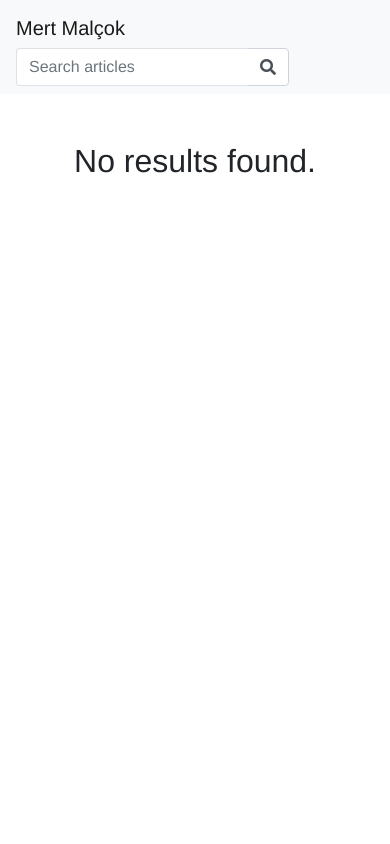
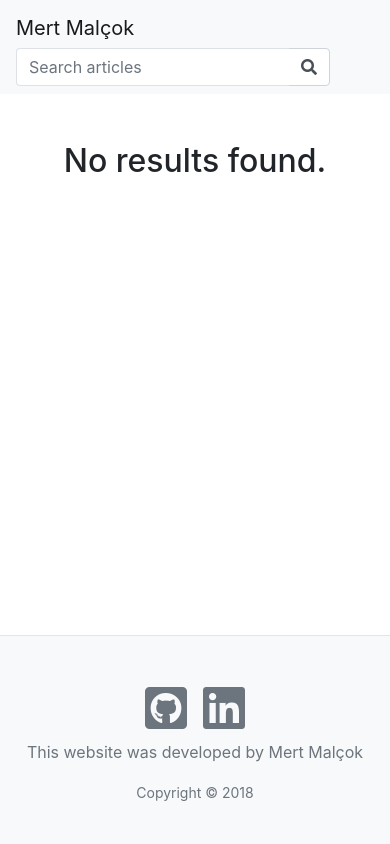
Before and after one commit to mrtmrtmlck/personal_blog, a Django app: page /blog/ in a window 390 px wide. Run offline with Django 3.2, Linux system fonts and the light colour scheme; data that the repository does not hold is empty; some libraries are stand-ins or nearby versions.

Commit message:
Add footer.

```diff
--- a/blog/static/app/css/style.css
+++ b/blog/static/app/css/style.css
@@ -1,19 +1,21 @@
-html, body {
-    font-family: 'freight-sans-pro', 'Helvetica', 'Avenir', 'Arial', sans-serif;
+body {
+    display: flex;
+    flex-direction: column;
+    min-height: 100vh;
 }
 
-a, u {
+footer a {
+    color: #6c757d;
     text-decoration: none !important;
 }
 
-ul {
-    list-style: none;
+footer a:hover {
+    color: rgba(0, 0, 0, .7);
 }
 
 .label-link:hover {
     background-color: #dfe0e1;
     color: #6c757d;
-    line-break: normal;
 }
 
 .navbar-search-input:focus {
@@ -22,13 +24,17 @@
 
 .bio {
     font-size: 30px;
-    font-weight: 100;
-}
-
-.social-link {
-    color: #343a40;
+    font-weight: lighter;
 }
 
 .card-link, .card-link:hover {
     color: inherit;
 }
+
+.blog-footer {
+    padding: 2.5rem 0;
+    text-align: center;
+    background-color: #f8f9fa;
+    border-top: .05rem solid #e5e5e5;
+    margin-top: auto;
+}
--- a/blog/templates/blog/base.html
+++ b/blog/templates/blog/base.html
@@ -58,7 +58,7 @@
             <div class="d-flex bd-highlight mb-3">
                 <div class="mr-auto p-2 bd-highlight">
                     {% if page_obj.has_previous %}
-                        <a class="btn btn-lg btn-outline-warning btn-outline-darkorange"
+                        <a class="btn btn-lg btn-outline-secondary"
                            href="{{ request.path }}?page={{ page_obj.previous_page_number }}">
                             <i class="fas fa-arrow-left"></i> Newer
                         </a>
@@ -66,7 +66,7 @@
                 </div>
                 <div class="p-2 bd-highlight">
                     {% if page_obj.has_next %}
-                        <a class="btn btn-lg btn-outline-warning btn-outline-darkorange"
+                        <a class="btn btn-lg btn-outline-secondary"
                            href="{{ request.path }}?page={{ page_obj.next_page_number }}">
                             Older <i class="fas fa-arrow-right"></i>
                         </a>
@@ -76,5 +76,27 @@
         </div>
     {% endif %}
 </main>
+<footer class="blog-footer">
+    <div class="d-flex justify-content-center">
+        <div class="p-2 bd-highlight">
+            <a href="https://github.com/mrtmrtmlck">
+                <i class="fab fa-github-square fa-3x"></i>
+            </a>
+        </div>
+        <div class="p-2 bd-highlight">
+            <a href="https://www.linkedin.com/in/mert-murat-malcok">
+                <i class="fab fa-linkedin fa-3x"></i>
+            </a>
+        </div>
+    </div>
+    <div class="text-muted">
+        <p>
+            This website was developed by <a href="{% url 'about' %}">Mert Malçok</a>
+        </p>
+        <small>
+            Copyright &copy; {% now "Y" %}
+        </small>
+    </div>
+</footer>
 </body>
 </html>
--- a/blog/templates/blog/index.html
+++ b/blog/templates/blog/index.html
@@ -2,19 +2,19 @@
 
 {% block content %}
     {% if article_list %}
-        <div class="card-deck">
+        <div class="card-deck mb-3">
             {% for article in article_list %}
                 <a class="card-link" href="{% url 'article-detail' article.slug %}">
-                    <div class="col-md-4">
-                        <div class="card mb-4 shadow-sm" style="height: 40em; width: 100%;">
+                    <div class="col-md-6">
+                        <div class="card mb-4 shadow-sm" style="height: auto;">
                             <img class="card-img-top" src="{{ article.thumbnail.url }}" alt="Card image cap">
-                            <div class="card-body">
+                            <div class="card-body d-flex flex-column">
                                 <h5 class="card-title">{{ article.title }}</h5>
                                 <h6 class="card-subtitle mb-2">
                                     <div class="d-flex flex-wrap">
                                         {% for label in article.label.all %}
                                             <a href="{% url 'search-article-label' label.name %}">
-                                                <div class="p-1">
+                                                <div class="pr-1">
                                                 <span class="badge badge-secondary label-link">
                                                     {{ label.name }}
                                                 </span>
@@ -23,8 +23,8 @@
                                         {% endfor %}
                                     </div>
                                 </h6>
-                                <p class="card-text">{{ article.summary|truncatewords:30 }}</p>
-                                <div class="d-flex bd-highlight">
+                                <p class="card-text">{{ article.summary|truncatewords:35 }}</p>
+                                <div class="d-flex bd-highlight mt-auto">
                                     <div class="bd-highlight">
                                         <small class="text-muted">
                                             <em>posted on {{ article.created_at|date:"M d, Y" }}</em>
@@ -37,7 +37,6 @@
                                         </a>
                                     </div>
                                 </div>
-
                             </div>
                         </div>
                     </div>
--- a/blog/views.py
+++ b/blog/views.py
@@ -6,7 +6,7 @@
 
 class ArticleListView(ListView):
     model = Article
-    paginate_by = 6
+    paginate_by = 4
     template_name = 'blog/index.html'
 
 
```
